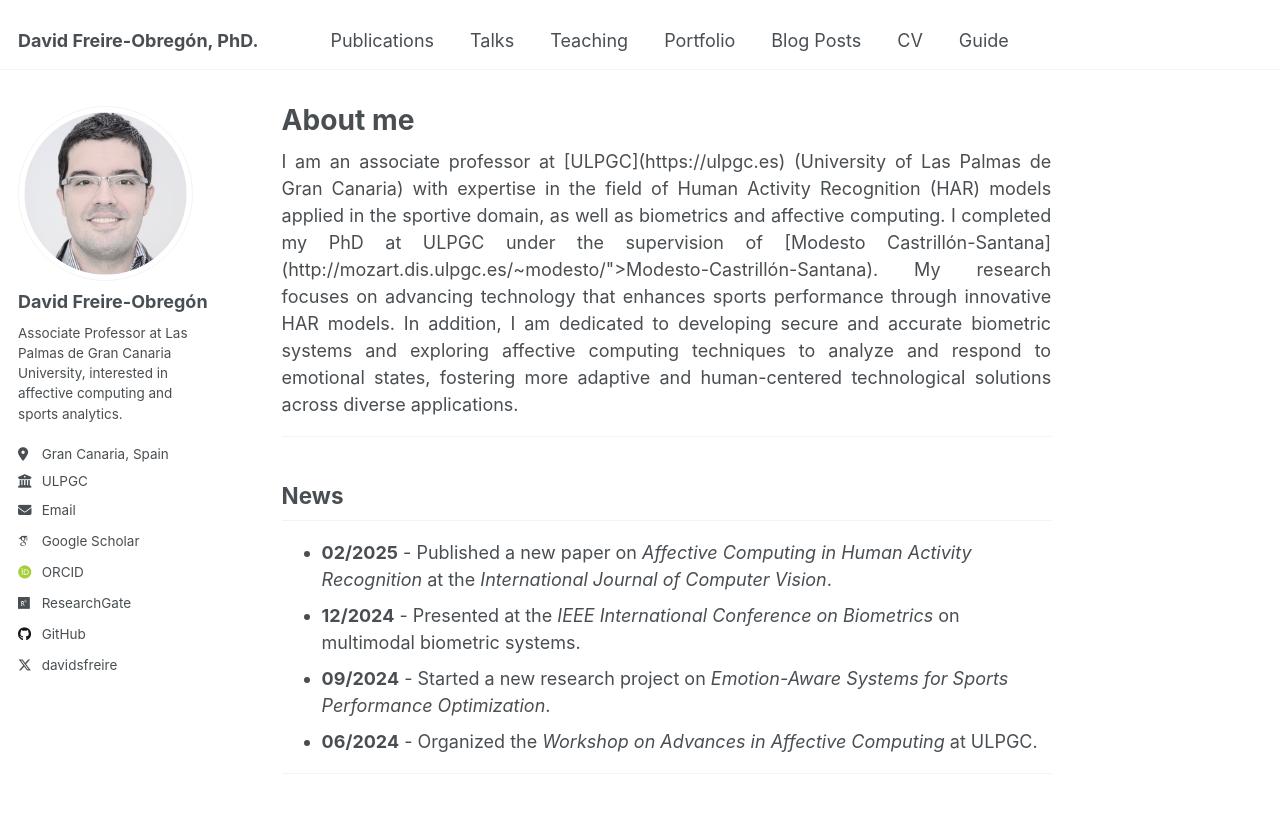
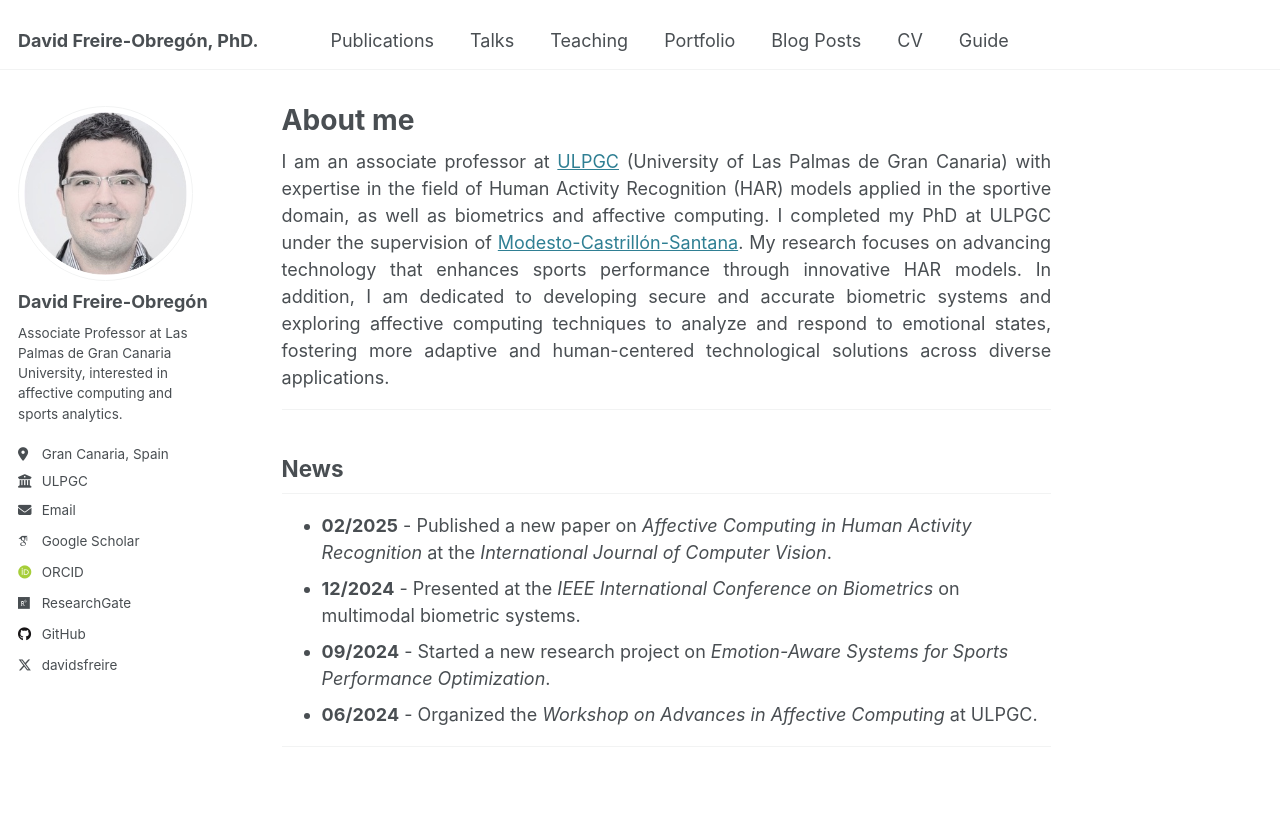
Before and after one commit to davidfreire/davidfreire.github.io, a Jekyll site: the page built from _pages/about.md, in a window 1280 px wide and 981 px high. Shown: the top 813 px of the window. Built offline with Jekyll 4.4.1, drawn with Linux system fonts in a browser that asks for light colours; some web fonts are replaced; part of the change alters nothing that is shown.

Commit message:
Update about.md

```diff
--- a/_pages/about.md
+++ b/_pages/about.md
@@ -8,7 +8,8 @@ redirect_from:
 ---
 <div style="text-align: justify;">
 
-I am an associate professor at [ULPGC](https://ulpgc.es) (University of Las Palmas de Gran Canaria) with expertise in the field of Human Activity Recognition (HAR) models applied in the sportive domain, as well as biometrics and affective computing. I completed my PhD at ULPGC under the supervision of [Modesto Castrillón-Santana](http://mozart.dis.ulpgc.es/~modesto/">Modesto-Castrillón-Santana).
+I am an associate professor at <a href="https://ulpgc.es">ULPGC</a> (University of Las Palmas de Gran Canaria) with expertise in the field of Human Activity Recognition (HAR) models applied in the sportive domain, as well as biometrics and affective computing. I completed my PhD at ULPGC under the supervision of <a href="http://mozart.dis.ulpgc.es/~modesto/">Modesto-Castrillón-Santana</a>.
+
 
 My research focuses on advancing technology that enhances sports performance through innovative HAR models. In addition, I am dedicated to developing secure and accurate biometric systems and exploring affective computing techniques to analyze and respond to emotional states, fostering more adaptive and human-centered technological solutions across diverse applications.
 
```
